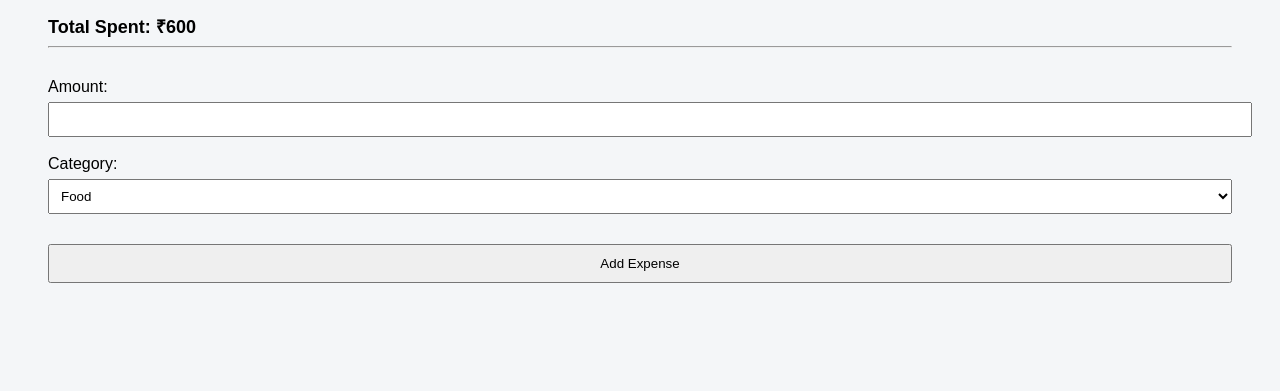
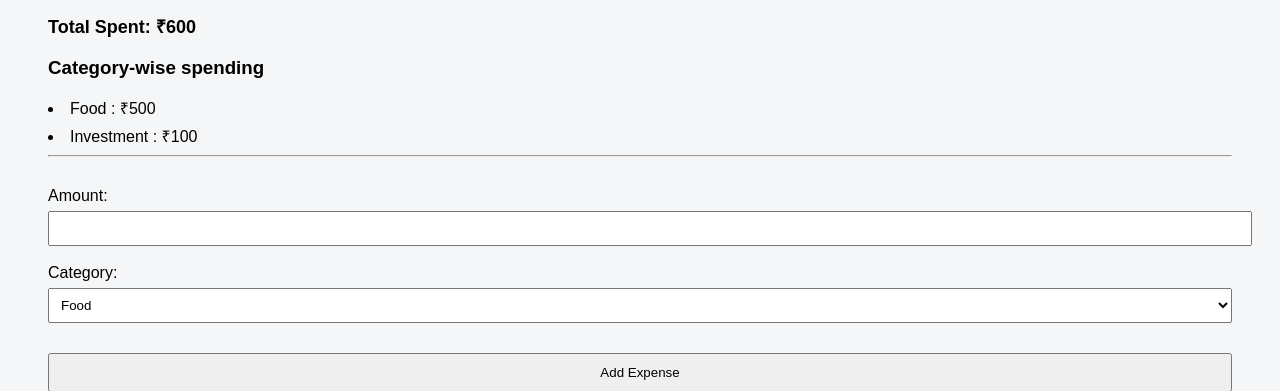
Before and after one commit to Dhanush153212/Finance-Manager-AI, a Flask app: page / in a window 1280 px wide. Shown: the part 387-778 px from the top of the page. Before the commit the page ends 670 px from the top, so only its background shows below. Run offline with Flask 3, Linux system fonts and the light colour scheme; data comes from the database, SQL or seed files in the repository.

Commit message:
Fix category -wise display

```diff
--- a/templates/index.html
+++ b/templates/index.html
@@ -18,6 +18,12 @@
 </table>
 <canvas id"spendingChart"></canvas>
 <div class="total">Total Spent: ₹{{ total }}</div>
+<h3>Category-wise spending</h3>
+</ul>
+{% for category, amount in data %}
+<li>{{category}} : ₹{{amount}}</li>
+{% endfor %}
+</ul>
 <hr>
 
 <form action="/add" method="post">
@@ -60,5 +66,55 @@
         }
     });
 </script>
+<script>
+    const labels = [
+        {% for category, total in data %}
+            "{{ category }}",
+        {% endfor %}
+    ];
+
+    const values = [
+        {% for category, total in data %}
+            {{ total }},
+        {% endfor %}
+    ];
+
+    new Chart(document.getElementById("spendingChart"), {
+        type: "bar",
+        data: {
+            labels: labels,
+            datasets: [{
+                label: "Amount Spent",
+                data: values,
+                backgroundColor: "#007bff"
+            }]
+        }
+    });
+</script>
+<script>
+    const labels = [
+        {% for category, total in data %}
+            "{{ category }}",
+        {% endfor %}
+    ];
+
+    const values = [
+        {% for category, total in data %}
+            {{ total }},
+        {% endfor %}
+    ];
+
+    new Chart(document.getElementById("spendingChart"), {
+        type: "bar",
+        data: {
+            labels: labels,
+            datasets: [{
+                label: "Amount Spent",
+                data: values,
+                backgroundColor: "#007bff"
+            }]
+        }
+    });
+</script>
 </body>
 </html>
```
